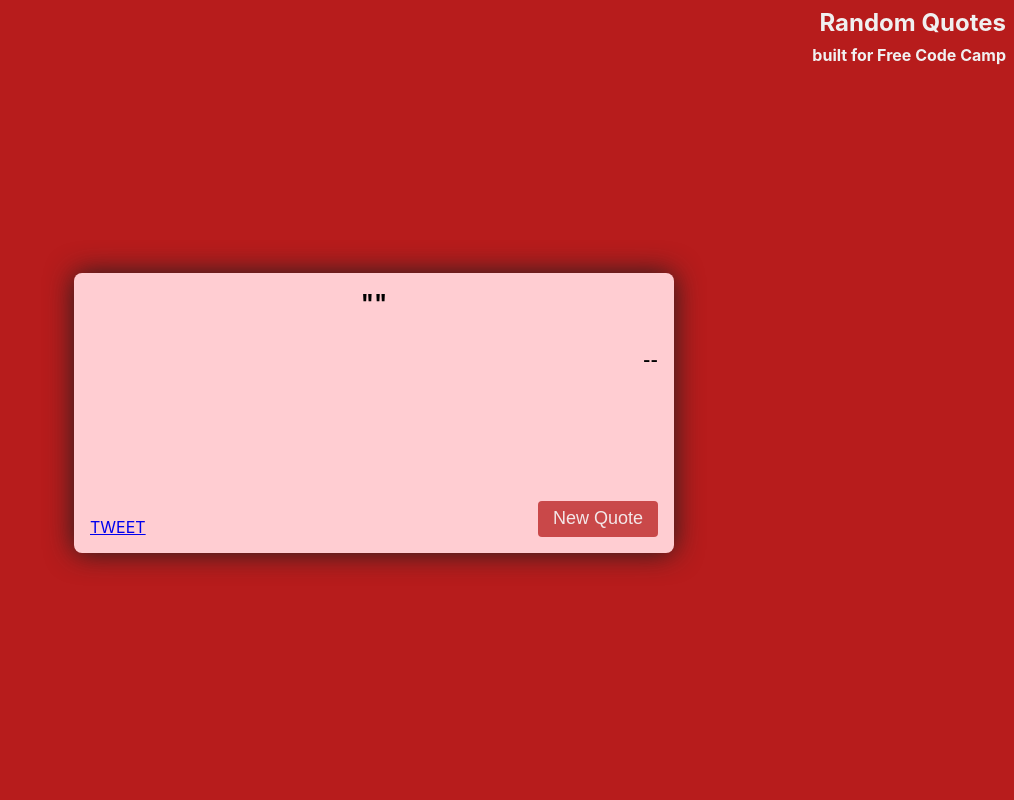
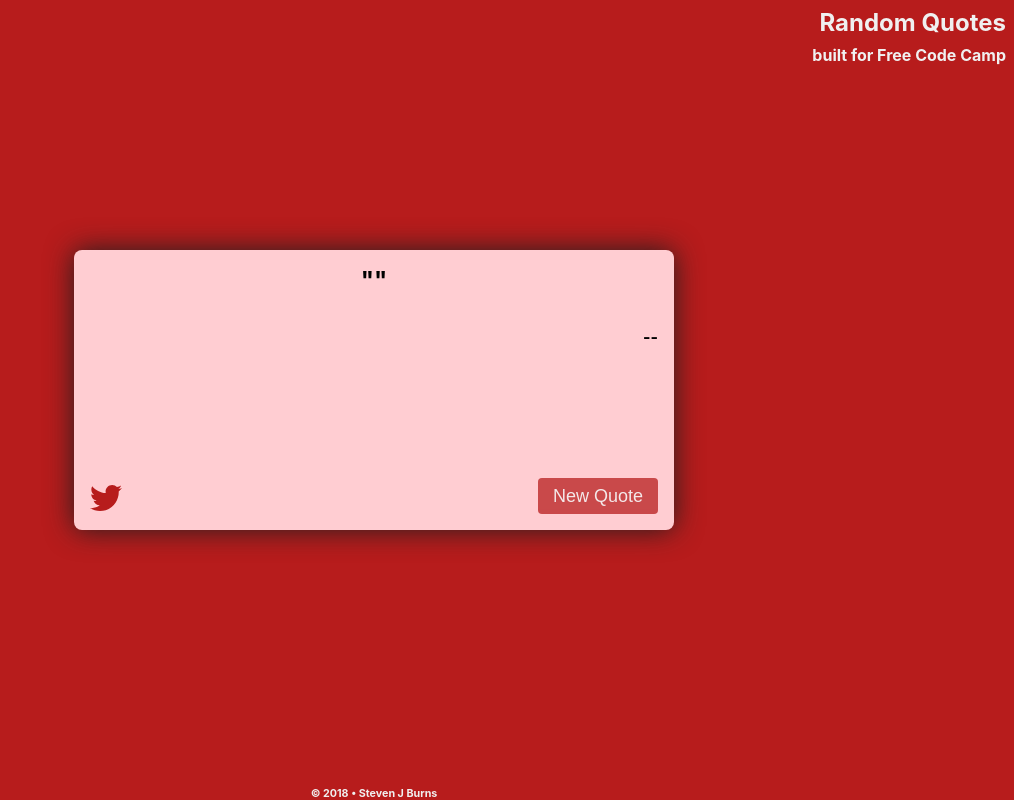
Before and after one commit to StevenJBurns/fcc-random-quote-machine, a React (Create React App) app: page / in a window 1280 px wide. Shown: the whole page, without its empty margins (266-1280 px from the left). Built offline with nearby package versions, Linux system fonts and the light colour scheme; no server answers.

Commit message:
Setup AppNav and AppMain to use Font Awesome; twitter icon works in AppMain

```diff
--- a/src/components/AppFooter.jsx
+++ b/src/components/AppFooter.jsx
@@ -1,9 +1,14 @@
 import React from "react";
+import AppNav from "./AppNav";
 
 
 const AppFooter = (props) => {
   return (
-    <footer id="app-footer" style={{ backgroundColor: props.scheme["dark"] }}>{props.children}</footer>
+    <footer id="app-footer" style={{ backgroundColor: props.scheme["dark"] }}>
+      <AppNav />
+      <h6>&copy; 2018 &bull; Steven J Burns</h6>
+      {props.children}
+    </footer>
   );
 };
 
--- a/src/components/AppMain.jsx
+++ b/src/components/AppMain.jsx
@@ -1,4 +1,7 @@
 import React from "react";
+
+import { FontAwesomeIcon } from '@fortawesome/react-fontawesome';
+import { faTwitter } from "@fortawesome/free-brands-svg-icons"
 
 
 const AppMain = (props) => {
@@ -10,7 +13,9 @@ const AppMain = (props) => {
         <h2 id="text">&quot;{quote ? quote.quote : null}&quot;</h2>
         <h4 id="author">-- {quote ? quote.author : null}</h4>
         <div id="div-button-wrapper">
-          <a id="tweet-quote" href="https://twitter.com/intent/tweet">TWEET</a>
+          <a id="tweet-quote" href="https://twitter.com/intent/tweet">
+            <FontAwesomeIcon icon={faTwitter} className="faIcon" color={scheme["dark"]} size="2x" />
+          </a>
           <button id="new-quote" style={{ backgroundColor: props.scheme["dark"] }} onClick={getQuote}>New Quote</button>
         </div>
       </section>
--- a/src/components/AppNav.jsx
+++ b/src/components/AppNav.jsx
@@ -1,9 +1,17 @@
 import React from "react";
+import { FontAwesomeIcon } from '@fortawesome/react-fontawesome'
 
 
 const AppNav = (props) => {
   return (
-    <nav id="app-nav"></nav>
+    <nav id="app-nav">
+      <ul>
+        <li><FontAwesomeIcon /></li>
+        <li><FontAwesomeIcon /></li>
+        <li><FontAwesomeIcon /></li>
+        <li><FontAwesomeIcon /></li>
+      </ul>
+    </nav>
   );
 };
 
--- a/src/styles/App.css
+++ b/src/styles/App.css
@@ -77,8 +77,13 @@
 
 #app-footer {
   min-height: 48px;
-  color: #61dafb;
+  color: #F0F0F0;
+  text-align: center;
   transition: background-color 1s
+}
+
+.faIcon {
+  transition: all 1s
 }
 
 @media(max-width: 360px) {
```
